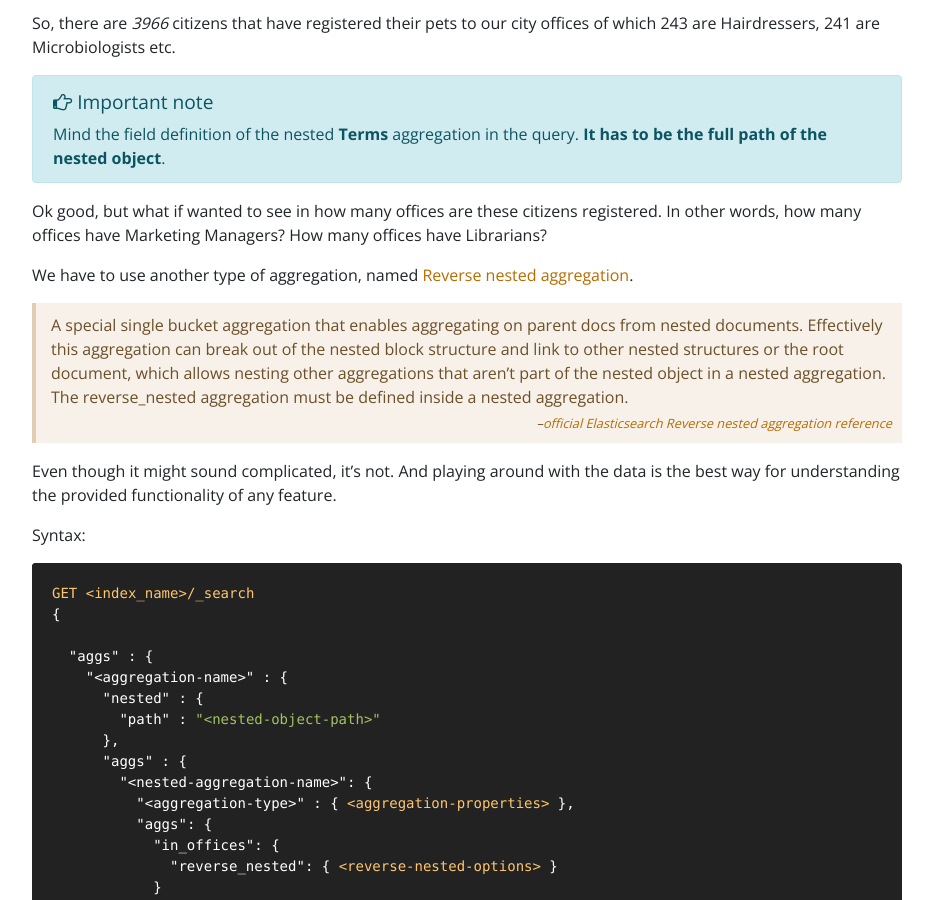
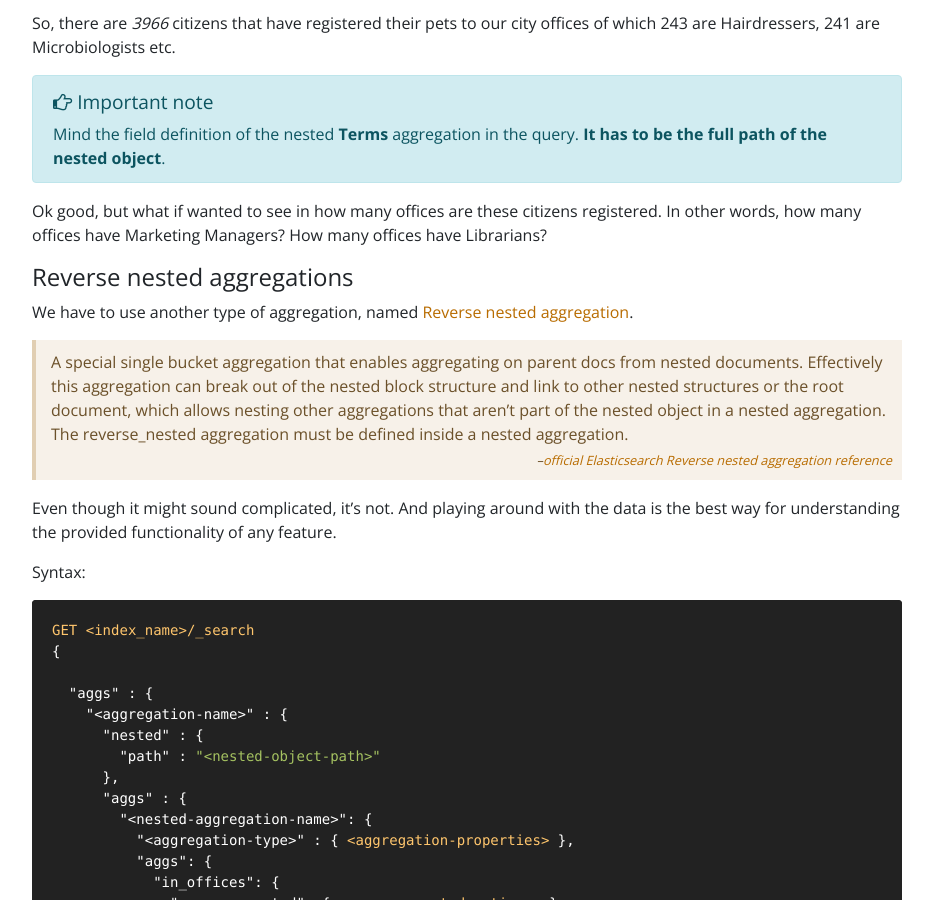
Before and after one commit to iridakos/iridakos.github.io, a Jekyll site: the page built from _posts/2018-10-22-elasticsearch-bucket-aggregations.markdown, in a window 1280 px wide and 900 px high, scrolled down 21352 px. Shown: the whole window, without its empty margins (23-956 px from the left). Built offline with Jekyll 4.4.1, drawn with Linux system fonts in a browser that asks for light colours; nearby versions of some CDN libraries; comment, search, counter and statistics services are not loaded.

Commit message:
Add missing header

```diff
--- a/_posts/2018-10-22-elasticsearch-bucket-aggregations.markdown
+++ b/_posts/2018-10-22-elasticsearch-bucket-aggregations.markdown
@@ -998,6 +998,8 @@ So, there are *3966* citizens that have registered their pets to our city office
 </div>
 
 Ok good, but what if wanted to see in how many offices are these citizens registered. In other words, how many offices have Marketing Managers? How many offices have Librarians?
+
+#### Reverse nested aggregations
 
 We have to use another type of aggregation, named [Reverse nested aggregation](https://www.elastic.co/guide/en/elasticsearch/reference/current/search-aggregations-bucket-reverse-nested-aggregation.html).
 
```
